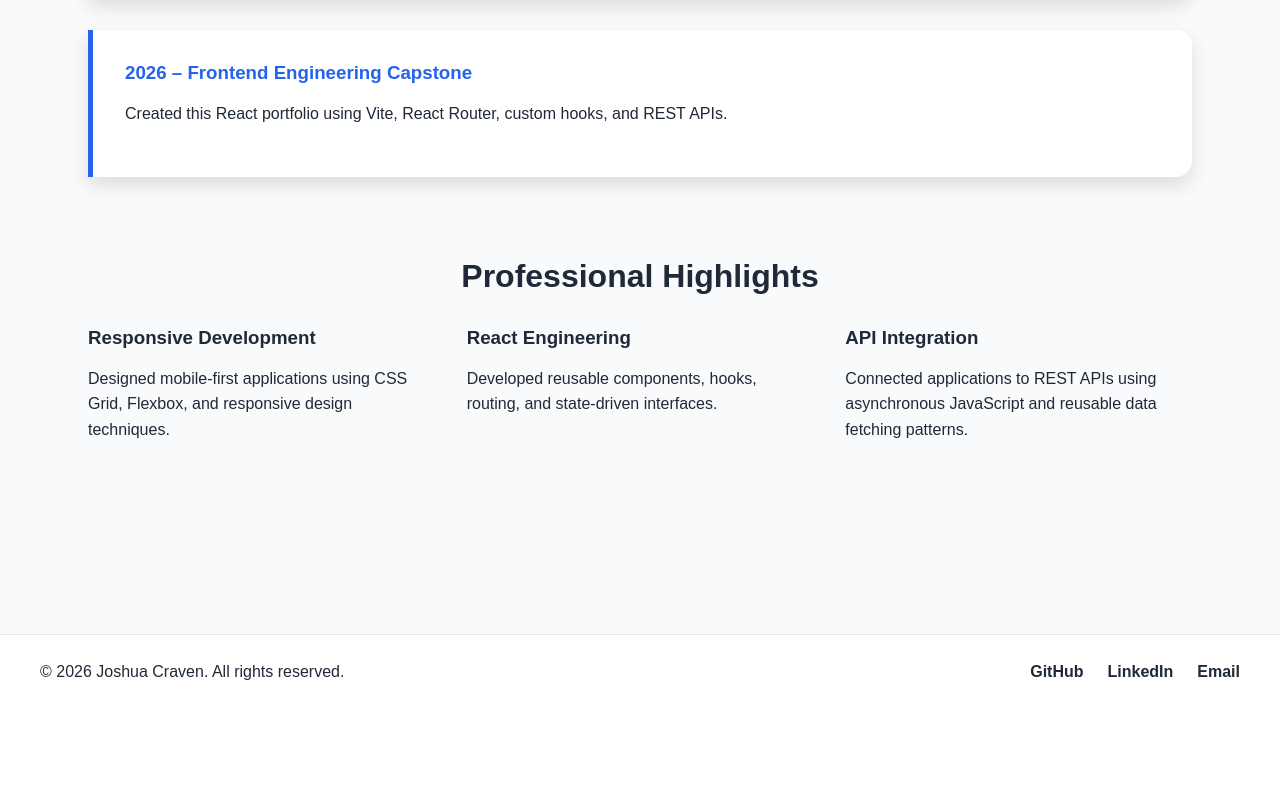
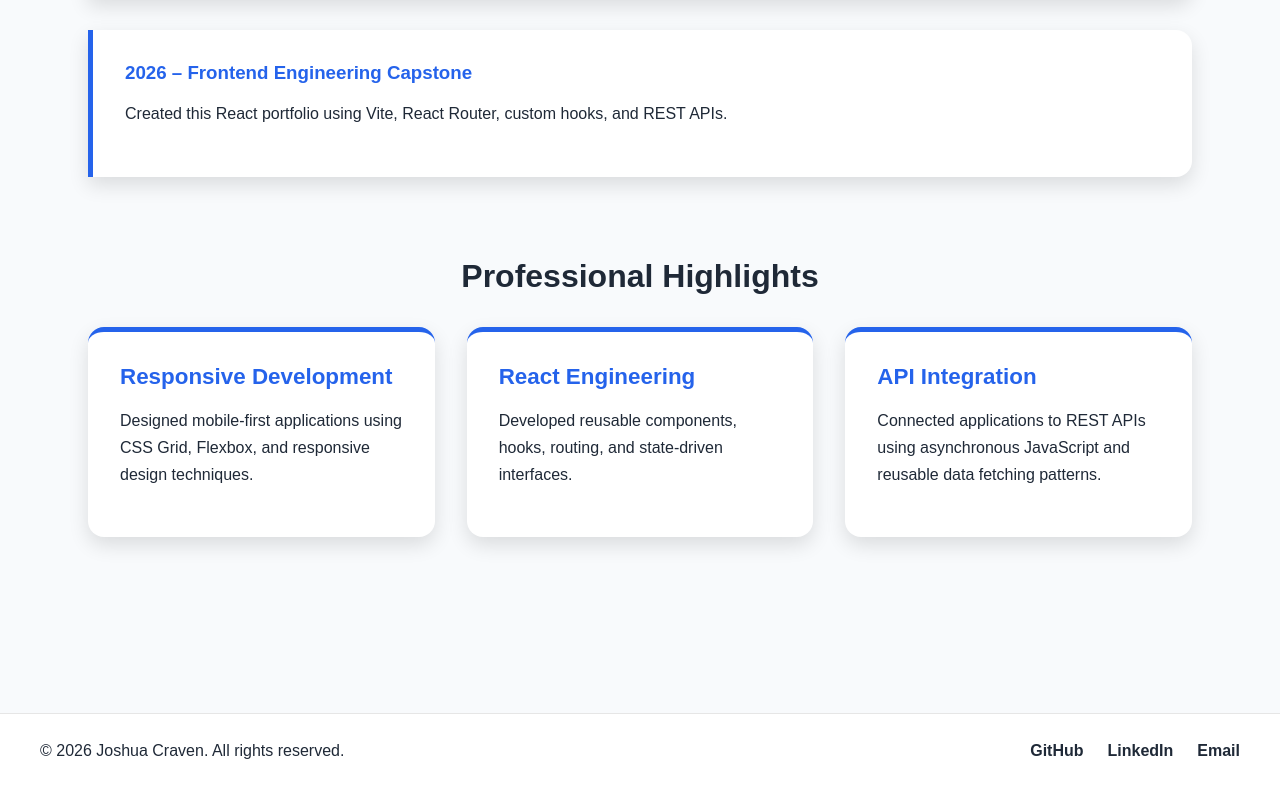
Before and after one commit to jlc996/frontend-portfolio, a React (Vite) app: page /frontend-portfolio/experience in a window 1280 px wide. Shown: the part 2840-3627 px from the top of the page. Before the commit the page ends 3549 px from the top, so only its background shows below. Built offline with nearby package versions, Linux system fonts and the light colour scheme.

Commit message:
Fixed Highlight styling

```diff
--- a/src/components/HighlightCard.jsx
+++ b/src/components/HighlightCard.jsx
@@ -1,5 +1,6 @@
+import "../styles/HighlightCard.css";
+
 function HighlightCard({title,text}){
-
 
 return(
 
--- a/src/styles/HighlightCard.css
+++ b/src/styles/HighlightCard.css
@@ -3,70 +3,136 @@
 ===================================================== */
 
 
-.highlights-grid {
+.highlights {
 
-
-    display:grid;
-
-
-    grid-template-columns:
-    repeat(auto-fit,minmax(280px,1fr));
-
-
-    gap:2rem;
+    margin-bottom: 5rem;
 
 }
 
 
 
+/* =====================================================
+   Highlights Grid
+===================================================== */
+
+
+.highlights-grid {
+
+    display: grid;
+
+    grid-template-columns: repeat(3, 1fr);
+
+    gap: 2rem;
+
+}
+
+
+
+/* =====================================================
+   Highlight Card
+===================================================== */
+
+
 .highlight-card {
 
+    background: var(--card-color);
 
-    background:var(--card-color);
+    color: var(--text-color);
+
+    padding: 2rem;
 
 
-    padding:2rem;
+    border-radius: 16px;
 
 
-    border-radius:16px;
-
-
-    border-top:
-    5px solid var(--accent-color);
+    /* Blue left border */
+    border-left: 5px solid var(--accent-color);
 
 
     box-shadow:
         0 8px 20px rgba(0,0,0,.12);
 
 
-    transition:.3s;
+    transition:
+        transform .3s ease,
+        box-shadow .3s ease;
 
 }
 
 
 
+/* =====================================================
+   Hover Effect
+===================================================== */
+
+
 .highlight-card:hover {
 
+    transform: translateY(-8px);
 
-    transform:translateY(-8px);
 
+    box-shadow:
+        0 12px 30px rgba(0,0,0,.2);
 
 }
 
 
 
+/* =====================================================
+   Highlight Title
+===================================================== */
+
+
 .highlight-card h3 {
 
+    color: var(--accent-color);
 
-    color:var(--accent-color);
+    margin-bottom: 1rem;
 
 }
 
 
 
+/* =====================================================
+   Highlight Description
+===================================================== */
+
+
 .highlight-card p {
 
+    color: var(--text-color);
 
-    line-height:1.7;
+    line-height: 1.7;
 
 }
+
+
+
+/* =====================================================
+   Responsive Design
+===================================================== */
+
+
+@media (max-width: 992px) {
+
+
+    .highlights-grid {
+
+        grid-template-columns: repeat(2, 1fr);
+
+    }
+
+}
+
+
+
+@media (max-width: 768px) {
+
+
+    .highlights-grid {
+
+        grid-template-columns: 1fr;
+
+    }
+
+}
--- a/src/styles/HighlightSection.css
+++ b/src/styles/HighlightSection.css
@@ -23,19 +23,115 @@
 
 
 
-/* Grid Layout */
+/* =====================================================
+   Card Grid Layout
+===================================================== */
+
 
 .highlights-grid {
 
+    display: grid;
 
-    display:grid;
+    grid-template-columns:
+    repeat(auto-fit, minmax(280px, 1fr));
+
+    gap: 2rem;
+
+}
 
 
-    grid-template-columns:
-    repeat(auto-fit, minmax(280px,1fr));
+
+/* =====================================================
+   Highlight Card
+===================================================== */
 
 
-    gap:2rem;
+.highlight-card {
+
+    background: var(--card-color);
+
+    color: var(--text-color);
+
+    padding: 2rem;
+
+    border-radius: 16px;
 
 
+    /* Blue top border */
+
+    border-top: 5px solid var(--accent-color);
+
+
+    box-shadow:
+    0 8px 20px rgba(0,0,0,.12);
+
+
+    transition:
+    transform .3s ease,
+    box-shadow .3s ease;
+
 }
+
+
+
+/* =====================================================
+   Hover Effect
+===================================================== */
+
+
+.highlight-card:hover {
+
+    transform: translateY(-8px);
+
+
+    box-shadow:
+    0 12px 30px rgba(0,0,0,.2);
+
+}
+
+
+
+/* =====================================================
+   Card Title
+===================================================== */
+
+
+.highlight-card h3 {
+
+    color: var(--accent-color);
+
+    margin-bottom: 1rem;
+
+    font-size: 1.4rem;
+
+}
+
+
+
+/* =====================================================
+   Card Text
+===================================================== */
+
+
+.highlight-card p {
+
+    line-height: 1.7;
+
+}
+
+
+
+/* =====================================================
+   Responsive
+===================================================== */
+
+
+@media(max-width:768px){
+
+    .highlights-grid {
+
+        grid-template-columns: 1fr;
+
+    }
+
+}
```
Lines whose indentation alone changed are shown as unchanged.
